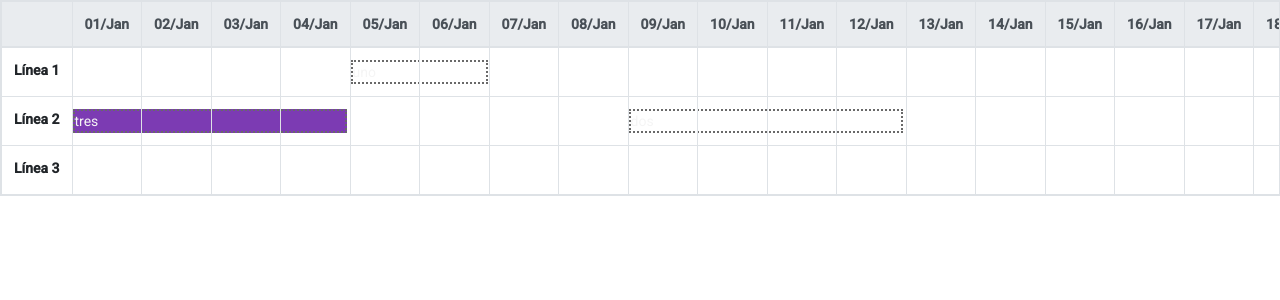
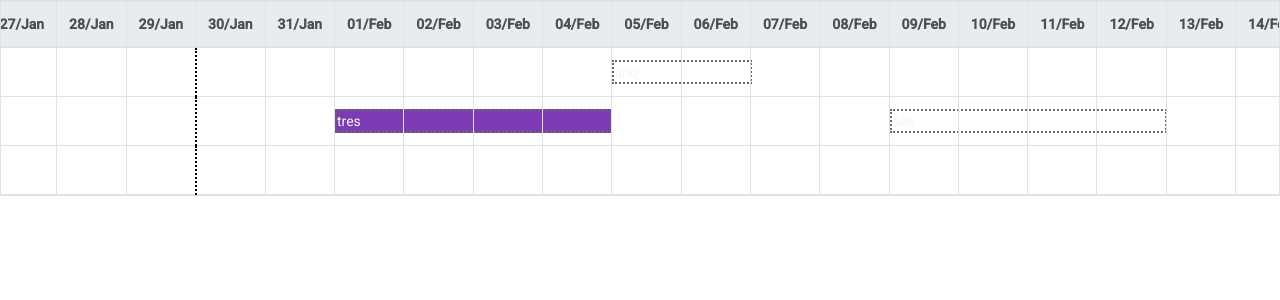
Before and after one commit to ramiro-igmun/ng-event-scheduler, an Angular app: page / in a window 1280 px wide. Shown: the top 300 px of the page. Built offline with nearby package versions, Linux system fonts and the light colour scheme.

Commit message:
Experimented with scrol to element

```diff
--- a/src/app/app.component.ts
+++ b/src/app/app.component.ts
@@ -13,22 +13,22 @@ export class AppComponent {
     {
       id: 1,
       name: 'uno',
-      start: new Date('01/05/21 00:05'),
-      end: new Date('01/07/21 23:55'),
+      start: new Date('02/05/21 00:05'),
+      end: new Date('02/07/21 23:55'),
       lineId: 1,
     },
     {
       id: 2,
       name: 'dos',
-      start: new Date('01/09/21 00:05'),
-      end: new Date('01/13/21 23:55'),
+      start: new Date('02/09/21 00:05'),
+      end: new Date('02/13/21 23:55'),
       lineId : 2
     },
     {
       id: 3,
       name: 'tres',
-      start: new Date('01/01/21 00:05'),
-      end: new Date('01/5/21 23:55'),
+      start: new Date('02/01/21 00:05'),
+      end: new Date('02/5/21 23:55'),
       lineId : 2
     }
   ];
--- a/src/app/scheduler/scheduler.component.html
+++ b/src/app/scheduler/scheduler.component.html
@@ -12,6 +12,7 @@
     <tr *ngFor="let line of lines">
       <th>{{line.name}}</th>
       <td *ngFor="let date of daysOfYear"
+          #day id="{{date.getTime()}}"
           [style.border-left]="isToday(date) ? 'black 2px dotted' : ''"
           cdkDropList
           (cdkDropListDropped)="onEventDropped($event, date, line)"
@@ -20,7 +21,7 @@
           <div class="event"
                cdkDrag
                [cdkDragData]="eventData"
-               [style.width.%]="(eventData?.duration?.days || 1) * 100"
+               [style.width.%]="((eventData?.duration?.days || 1) * 100) + ((eventData?.duration?.days || 0 )+ 2)"
                [style.background]="eventData?.color"
                *ngIf="eventData?.lineId === line.id">
             {{eventData?.name}}
--- a/src/app/scheduler/scheduler.component.ts
+++ b/src/app/scheduler/scheduler.component.ts
@@ -1,4 +1,14 @@
-import {AfterViewInit, Component, ElementRef, EventEmitter, Input, OnInit, Output, ViewChild} from '@angular/core';
+import {
+  AfterViewInit,
+  Component,
+  ElementRef,
+  EventEmitter,
+  Input,
+  OnInit,
+  Output,
+  QueryList,
+  ViewChildren
+} from '@angular/core';
 import {CdkDragDrop, transferArrayItem} from '@angular/cdk/drag-drop';
 import {
   addDays,
@@ -8,7 +18,7 @@ import {
   intervalToDuration,
   isToday,
   isWithinInterval,
-  startOfYear
+  startOfYear, subDays
 } from 'date-fns';
 import {ExtendedScheduleEvent, ScheduleEvent} from '../models/ScheduledEvent';
 import {Line} from '../models/Line';
@@ -24,11 +34,12 @@ export class SchedulerComponent implements OnInit, AfterViewInit {
   @Input() lines: Line[] = [];
   @Output() eventDrop = new EventEmitter<ScheduleEvent>();
 
-  @ViewChild('today') today: ElementRef<HTMLDivElement> | undefined;
-
+  @ViewChildren('day') dayElements: QueryList<ElementRef> = new QueryList();
   daysOfYear: Date[] = [];
   DayOfYearDataMap = new Map<string, ExtendedScheduleEvent[]>();
   daysWithEvents: Date[] = [];
+
+  today: HTMLElement | undefined;
 
   constructor() {
   }
@@ -40,19 +51,18 @@ export class SchedulerComponent implements OnInit, AfterViewInit {
   }
 
   ngAfterViewInit(): void {
-    console.log(this.today);
+    this.today = this.dayElements.find(element => isToday(subDays(new Date(Number(element.nativeElement.id)), 15)))?.nativeElement;
+    this.today?.scrollIntoView({behavior: 'smooth'});
   }
 
   onEventDropped($event: CdkDragDrop<any>, date: Date, line: Line): void {
     const event = $event.item.data;
-    if (!this.isEventOverlapping(date, line.id, event)) {
     event.start = date;
     event.end = addDays(date, event.duration.days);
     event.lineId = line.id;
     transferArrayItem($event.previousContainer.data, $event.container.data, 0, 0);
     this.DayOfYearDataMap = new Map<string, ExtendedScheduleEvent[]>(this.DayOfYearDataMap);
     this.eventDrop.emit(event);
-    }
   }
 
   private getDayOfYearDataMap(lines: Line[], days: Date[], events: ScheduleEvent[]): Map<string, ExtendedScheduleEvent[]> {
@@ -89,15 +99,4 @@ export class SchedulerComponent implements OnInit, AfterViewInit {
     return events.reduce((acc, val) =>
       acc.concat(eachDayOfInterval({start: val.start, end: val.end})), [] as Date[]);
   }
-
-  // TODO fix this method
-  private isEventOverlapping(date: Date, lineId: number, event: ExtendedScheduleEvent): boolean {
-    const isDateOverlapping = this.events.reduce((acc, val) => {
-      return (acc || isWithinInterval(date, {
-        start: val.start,
-        end: val.end
-      })) && val.lineId === lineId;
-    }, false);
-    return isDateOverlapping;
 }
-}
```
Lines whose indentation alone changed are shown as unchanged.
